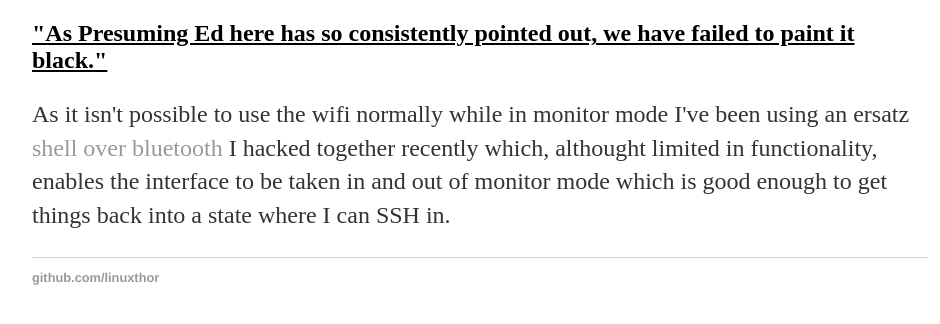
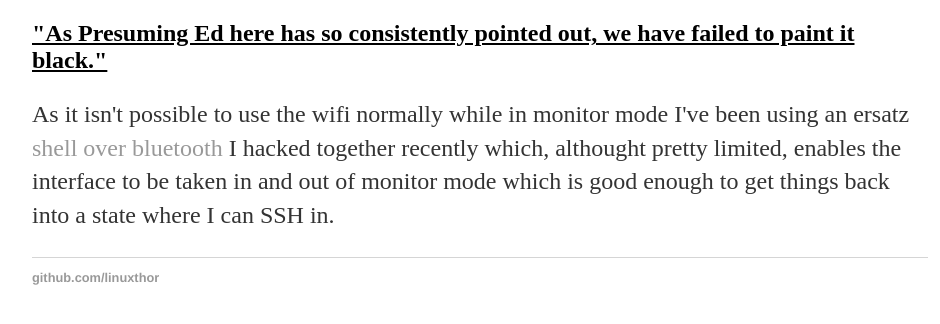
Before and after one commit to linuxthor/linuxthor.github.io, a Jekyll site: the page built from projects/pi-zero-w-monitor-mode/index.html, in a window 1280 px wide and 900 px high, scrolled down 2990 px, cut to the strip 555-879 px from the top of the window. Shown: the whole strip, without its empty margins (160-1100 px from the left). Built offline with Jekyll 4.4.1, drawn with Linux system fonts in a browser that asks for light colours.

Commit message:
Update index.html

```diff
--- a/projects/pi-zero-w-monitor-mode/index.html
+++ b/projects/pi-zero-w-monitor-mode/index.html
@@ -126,6 +126,6 @@ ifconfig wlan0 up
 	   <img src="XNCi71KTOnp5KdgX-pic-jpg" alt="Sketchy Bluetooth Shell" style="width:420px;height:228px;">
 	<h2><u>"As Presuming Ed here has so consistently pointed out, we have failed to paint it black."</u></h2>
 	   <p>As it isn't possible to use the wifi normally while in monitor mode I've been using an ersatz <a href="../bluetooth-shell/">
-	   shell over bluetooth</a> I hacked together recently which, althought limited in functionality, enables the interface to be taken in and
+	   shell over bluetooth</a> I hacked together recently which, althought pretty limited, enables the interface to be taken in and
 	   out of monitor mode which is good enough to get things back into a state where I can SSH in.<p>
 </div>
```
